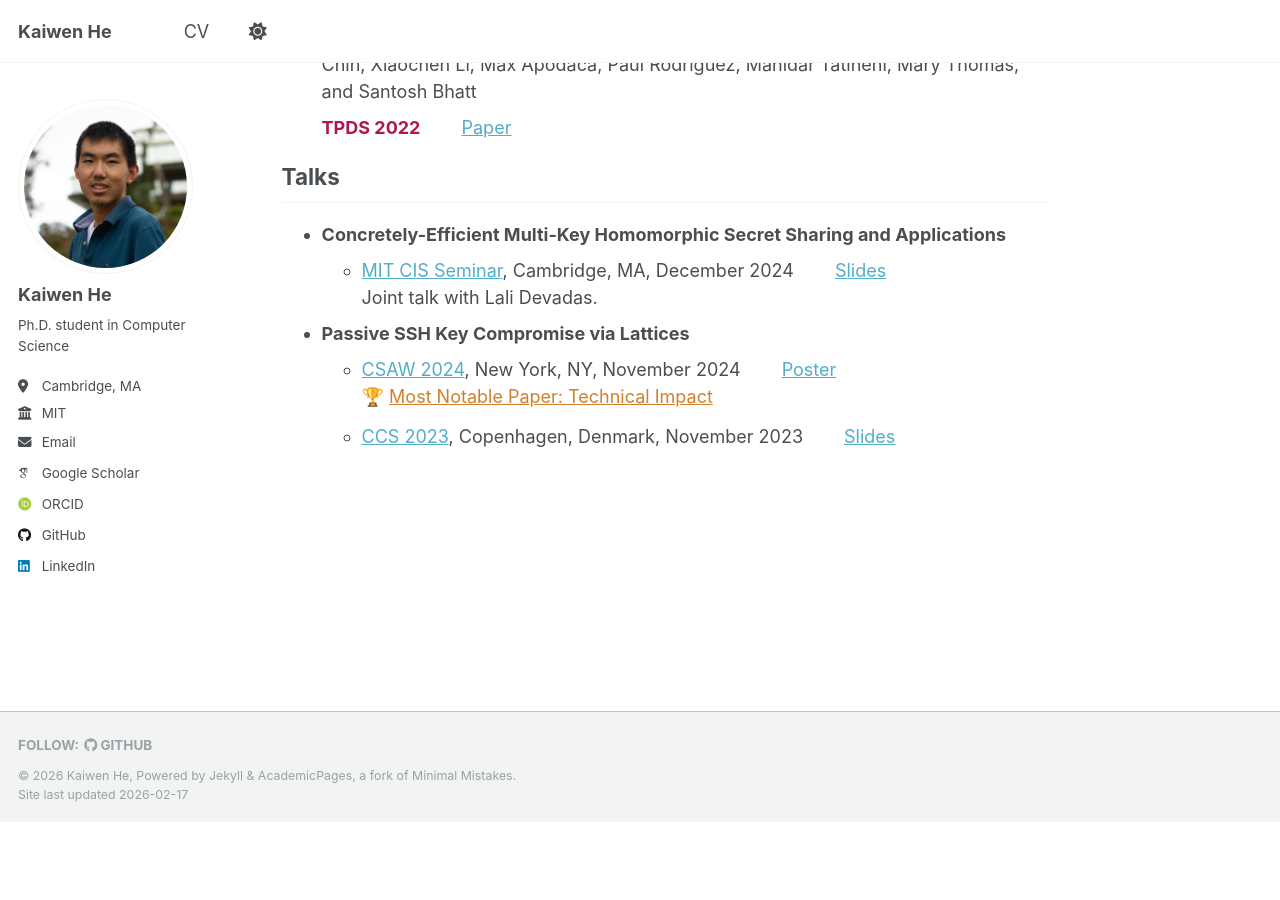
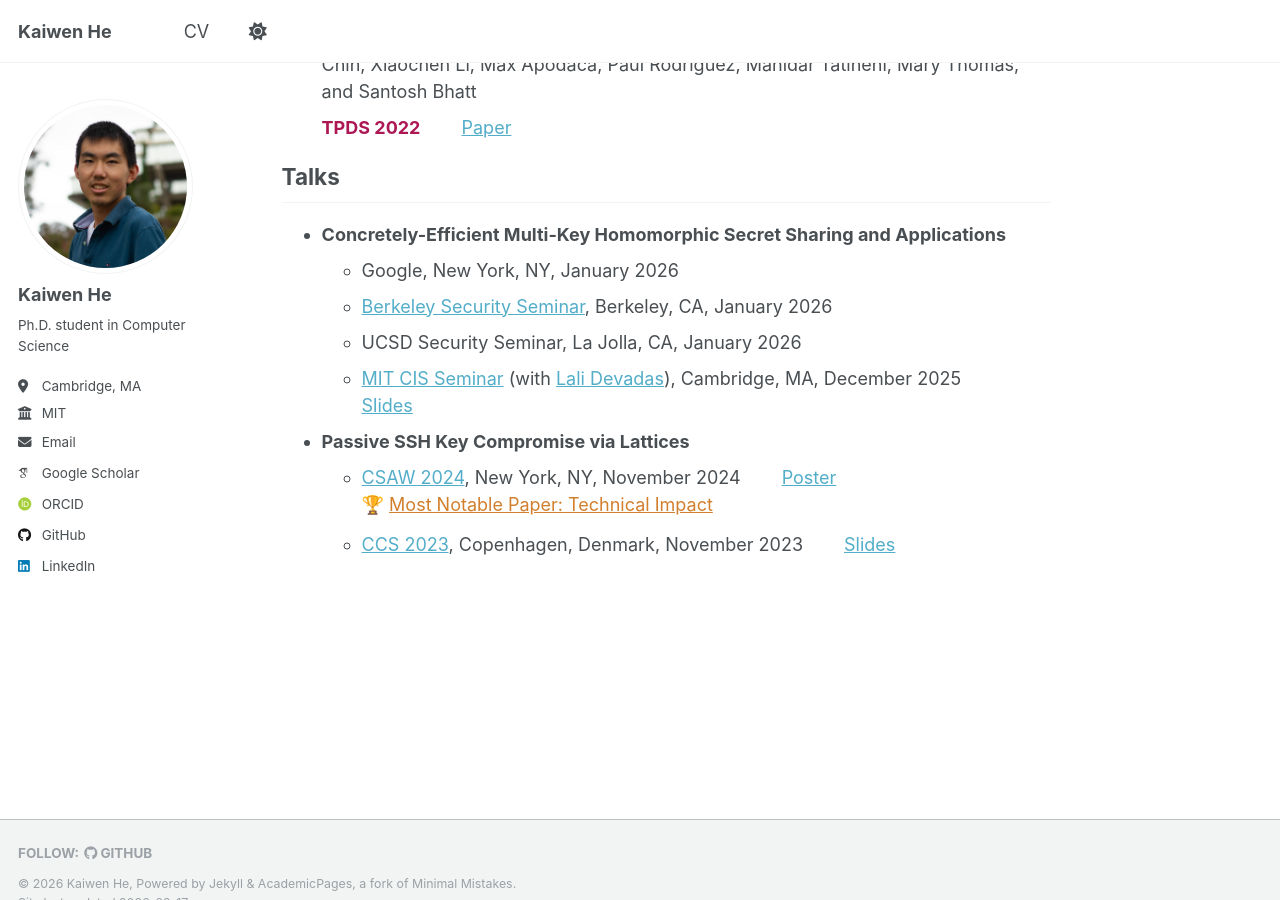
Before and after one commit to kevin-he-01/kevin-he-01.github.io, a Jekyll site: the page built from _pages/about.md, in a window 1280 px wide and 900 px high, scrolled down 683 px. Built offline with Jekyll 4.4.1, drawn with Linux system fonts in a browser that asks for light colours; some web fonts are replaced; a script that is not in the unit is left out; before the commit the page ends 1505 px from its top, so only the background shows below that.

Commit message:
Update website with recent talks

```diff
--- a/_pages/about.md
+++ b/_pages/about.md
@@ -43,9 +43,11 @@ I am broadly interested in **applied cryptography**. I recently developed the fi
 ## Talks
 
 - **Concretely-Efficient Multi-Key Homomorphic Secret Sharing and Applications**
-  - <span class='talk venue'>[MIT CIS Seminar](https://cis.csail.mit.edu/), Cambridge, MA, December 2024</span>
+  - <span class='talk venue'>Google, New York, NY, January 2026</span>
+  - <span class='talk venue'>[Berkeley Security Seminar](https://security.cs.berkeley.edu/seminar/current.html), Berkeley, CA, January 2026</span>
+  - <span class='talk venue'>UCSD Security Seminar, La Jolla, CA, January 2026</span>
+  - <span class='talk venue'>[MIT CIS Seminar](https://cis.csail.mit.edu/) (with [Lali Devadas](https://www.lalidevadas.com/)), Cambridge, MA, December 2025</span>
   [Slides](/files/slides/cis25-mkhss.pdf)
-    Joint talk with Lali Devadas.
 - **Passive SSH Key Compromise via Lattices**
   - <span class='talk venue'>[CSAW 2024](https://www.csaw.io/), New York, NY, November 2024</span>
   [Poster](/files/posters/csaw24-ssh-lattice-attack.pdf)
```
Also changed, not shown: 1 other file.
